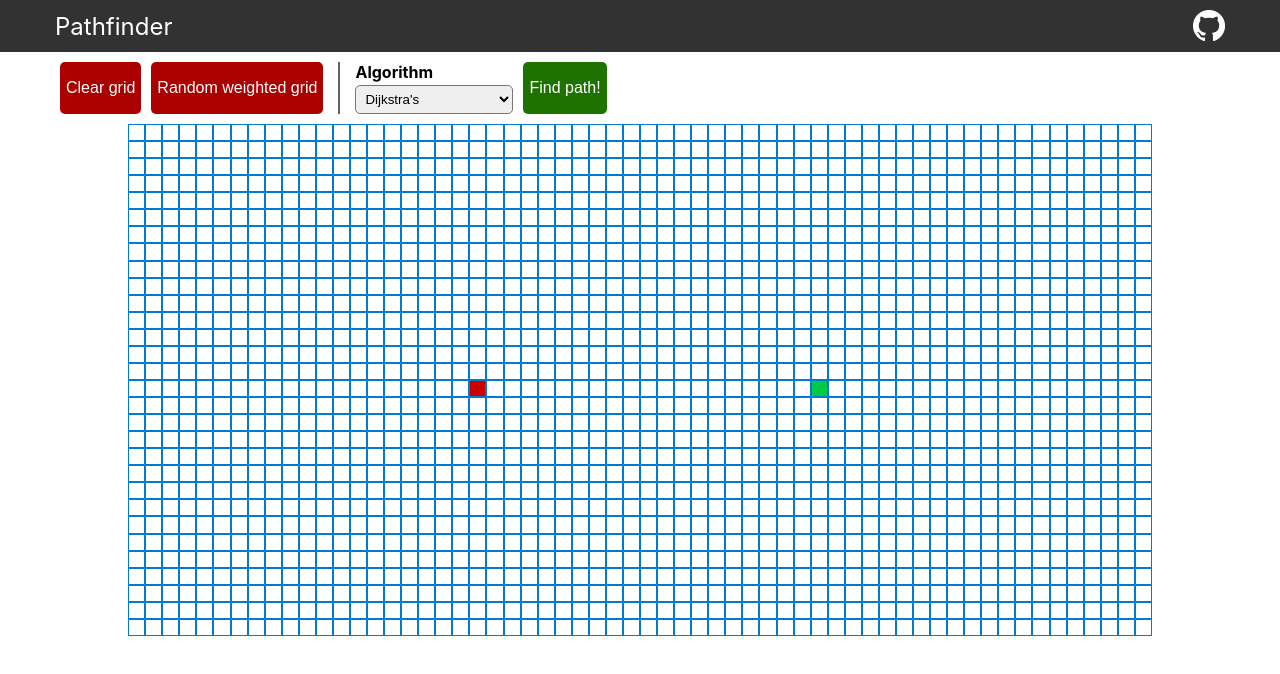
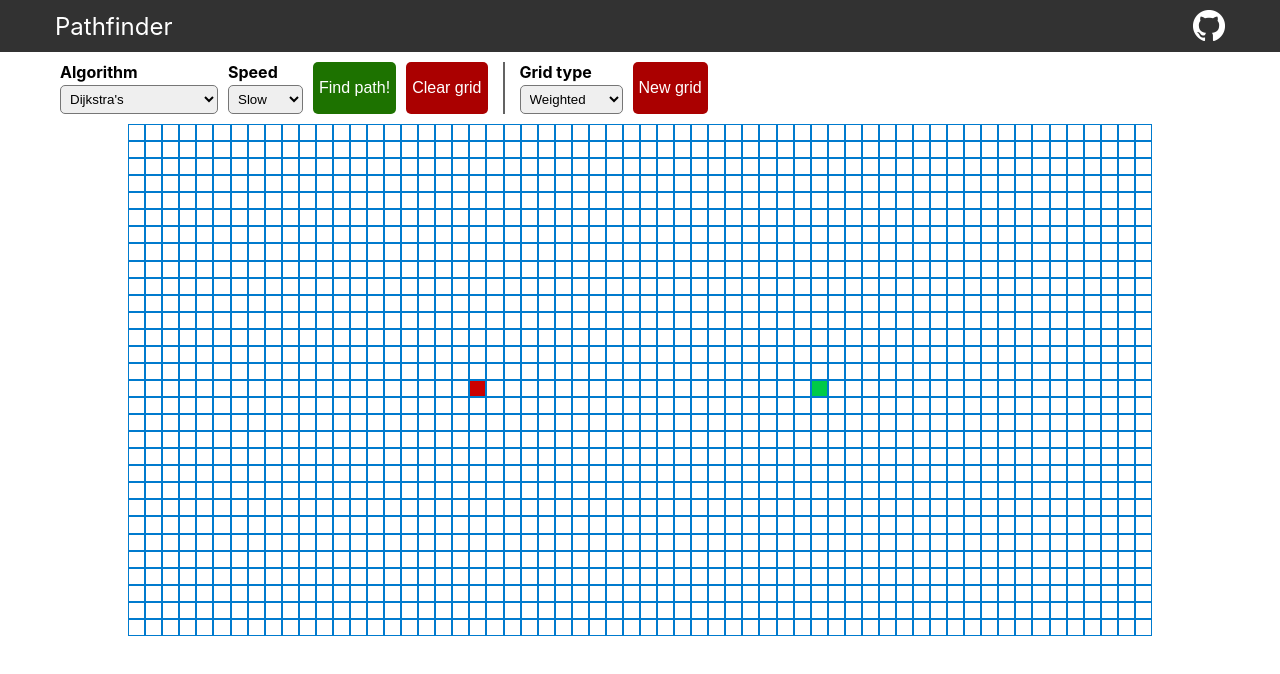
Before and after one commit to santiagogarcia97/pathfinding-angular, an Angular app: page / in a window 1280 px wide. Shown: the top 674 px of the page. Built offline with nearby package versions, Linux system fonts and the light colour scheme.

Commit message:
css changes in menu and grid flebox

```diff
--- a/src/app/pathfinding/grid/grid.component.css
+++ b/src/app/pathfinding/grid/grid.component.css
@@ -1,24 +1,20 @@
-.container  {
-  box-sizing: border-box;
-  -moz-box-sizing: border-box;
-  -webkit-box-sizing: border-box;
-  text-align: center;
-  width: 100vw;
+.grid-flex-container  {
+  flex: 1 1;
+  display: flex;
+  flex-direction: column;
+  justify-content: center;
 }
 .row {
-  box-sizing: border-box;
-  -moz-box-sizing: border-box;
-  -webkit-box-sizing: border-box;
   height: calc(80vw / 60);
+  display: flex;
+  flex-direction: row;
+  justify-content: center;
 }
 
 .node {
   box-sizing: border-box;
-  -moz-box-sizing: border-box;
-  -webkit-box-sizing: border-box;
   background-color: white;
   border: 1px solid #007bce;
-  display: inline-block;
   height: calc(80vw / 60);
   width: calc(80vw / 60);
 }
@@ -27,6 +23,9 @@
   width: 100%;
 }
 
+
+
+/* VISITED */
 .node-visited {
   animation-name: visitedAnimation;
   animation-duration: 1.2s;
@@ -55,6 +54,7 @@
   }
 }
 
+/* START */
 .node-start {
   animation-name: startAnimation;
   animation-duration: 0.5s;
@@ -80,6 +80,7 @@
   }
 }
 
+/* END */
 .node-end {
   animation-name: endAnimation;
   animation-duration: 0.5s;
@@ -105,6 +106,7 @@
   }
 }
 
+/* PATH */
 .node-path {
   animation-name: pathAnimation;
   animation-duration: 1.2s;
@@ -117,19 +119,21 @@
 }
 @keyframes pathAnimation {
   0% {
-    transform: scale(0.3);
+    transform: scale(1.3);
     background-color: #ff9b1a;
-    border-radius: 100%;
+    border-radius: 90%;
   }
   75% {
-    transform: scale(1.2);
+    transform: scale(0.8);
   }
   100% {
     transform: scale(1);
     background-color: #e18917;
+    border-radius: 0%;
   }
 }
 
+/* WALL */
 .node-wall {
   animation-name: wallAnimation;
   animation-duration: 0.5s;
--- a/src/app/pathfinding/grid/grid.component.html
+++ b/src/app/pathfinding/grid/grid.component.html
@@ -1,4 +1,4 @@
-<div class="container"
+<div class="grid-flex-container"
   (mouseup)="onMouseUp()"
   (mouseleave)="onMouseUp()"
 >
--- a/src/app/pathfinding/grid/grid.component.ts
+++ b/src/app/pathfinding/grid/grid.component.ts
@@ -45,14 +45,12 @@ export class GridComponent implements OnInit {
   }
 
   onMouseUp(): void {
-    console.log('up');
     this.gridService.setMouseDown(false);
   }
 
   onMouseEnter(node: Node, event: MouseEvent): void {
     event.preventDefault();
     event.stopPropagation();
-    console.log('enter');
     if (this.gridService.getMouseDown()) {
       this.gridService.changeNode(node);
     }
@@ -61,7 +59,6 @@ export class GridComponent implements OnInit {
   onMouseDown(node: Node, event: MouseEvent): void {
     event.preventDefault();
     event.stopPropagation();
-    console.log('down');
     this.gridService.setMouseDown(true);
     this.gridService.setMouseDrag(node.animation);
     this.gridService.changeNode(node);
--- a/src/app/pathfinding/menu/menu.component.css
+++ b/src/app/pathfinding/menu/menu.component.css
@@ -1,5 +1,6 @@
 .menu {
   display: flex;
+  flex: 0 1;
 }
 
 .form-group {
--- a/src/app/pathfinding/menu/menu.component.html
+++ b/src/app/pathfinding/menu/menu.component.html
@@ -1,15 +1,6 @@
 <div class="bs-container">
   <div class="menu">
-    <div class="form-group">
-      <button (click)="clear()" class="btn-clear">Clear grid</button>
-    </div>
-    <div class="form-group">
-      <button class="btn-clear">Random weighted grid</button>
-    </div>
-    <div class="form-group">
-      <div class="divider">
-      </div>
-    </div>
+
     <div class="form-group">
       <label>Algorithm</label>
       <select>
@@ -17,8 +8,40 @@
         <option>A* (not implemented)</option>
       </select>
     </div>
+
+    <div class="form-group">
+      <label>Speed</label>
+      <select>
+        <option>Slow</option>
+        <option>Normal</option>
+        <option>Fast</option>
+      </select>
+    </div>
+
     <div class="form-group">
       <button (click)="handleClick()" class="btn-find">Find path!</button>
     </div>
+
+    <div class="form-group">
+      <button (click)="clear()" class="btn-clear">Clear grid</button>
+    </div>
+
+    <div class="form-group">
+      <div class="divider">
+      </div>
+    </div>
+
+    <div class="form-group">
+      <label>Grid type</label>
+      <select>
+        <option>Weighted</option>
+        <option>Unweighted</option>
+      </select>
+    </div>
+
+    <div class="form-group">
+      <button class="btn-clear">New grid</button>
+    </div>
+
   </div>
 </div>
--- a/src/app/pathfinding/services/grid.service.ts
+++ b/src/app/pathfinding/services/grid.service.ts
@@ -104,7 +104,6 @@ export class GridService {
       }, 20 * count);
       count++;
     }
-
     const shortestPath = getShortestPath(visitedNodes);
     for (const node of shortestPath){
       setTimeout(() => {
--- a/src/app/pathfinding/topbar/topbar.component.css
+++ b/src/app/pathfinding/topbar/topbar.component.css
@@ -4,6 +4,7 @@ nav {
   font-size: 24px;
   color: white;
   padding: 10px 0px;
+  flex: 0 1;
 }
 
 a {
```
